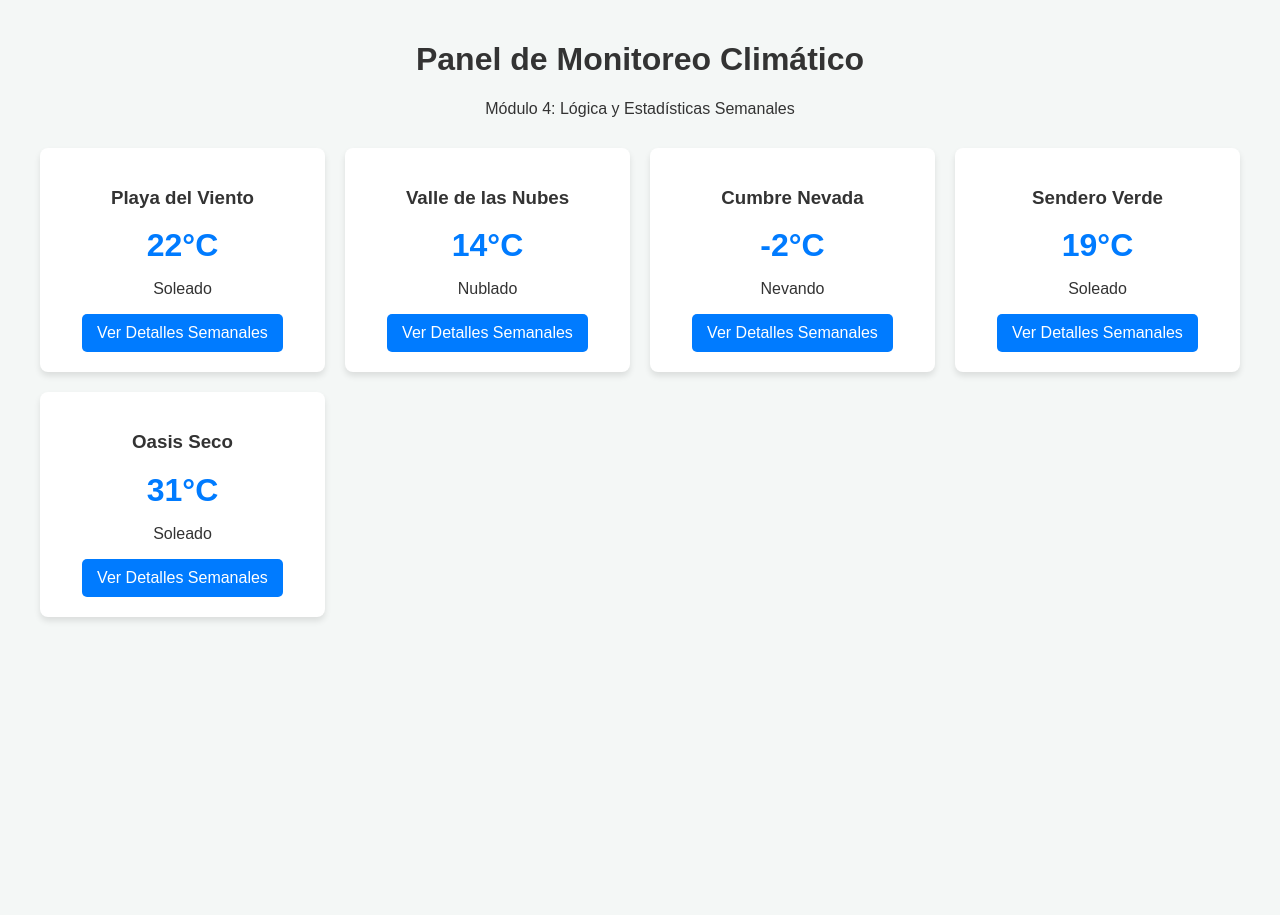
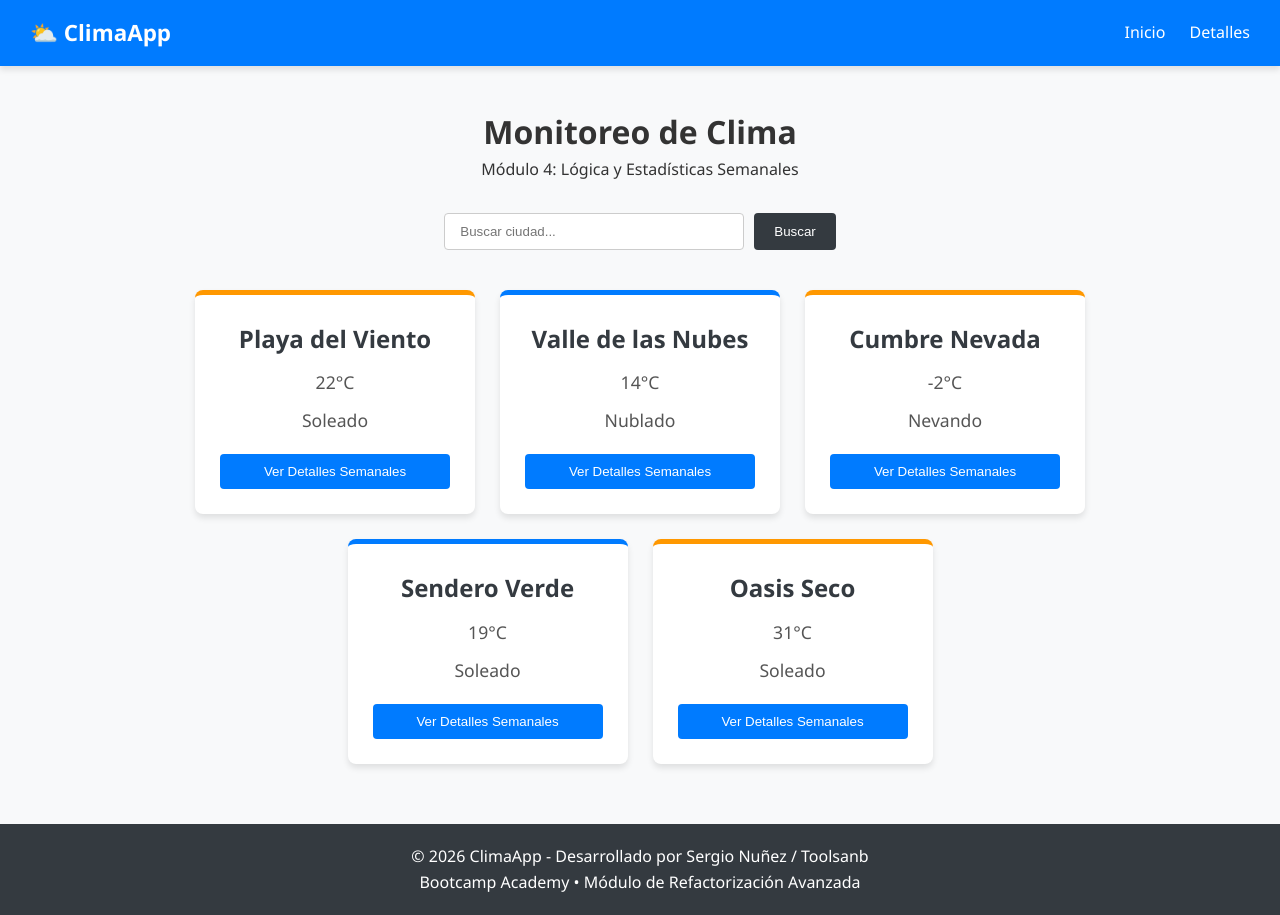
Before and after one commit to toolsanb/app-clima-m4, a plain HTML site: page index.html in a window 1280 px wide. Before the commit the page ends 800 px from the top, so only its background shows below. Drawn offline with nearby package versions, Linux system fonts and the light colour scheme; files that its build step writes are made by us from their sources.

Commit message:
Add files via upload

```diff
--- a/index.html
+++ b/index.html
@@ -3,101 +3,42 @@
 <head>
     <meta charset="UTF-8">
     <meta name="viewport" content="width=device-width, initial-scale=1.0">
-    <title>App de Clima - Panel de Control</title>
-
-    <style>
-        /* Estilos básicos para que la interfaz se vea ordenada antes de que agregues tus propios diseños */
-        body {
-            font-family: Arial, sans-serif;
-            background-color: #f4f7f6;
-            color: #333;
-            margin: 0;
-            padding: 20px;
-        }
-        header {
-            text-align: center;
-            margin-bottom: 30px;
-        }
-        #contenedor-home {
-            display: grid;
-            grid-template-columns: repeat(auto-fit, minmax(250px, 1fr));
-            gap: 20px;
-            max-width: 1200px;
-            margin: 0 auto;
-        }
-        .clima-card {
-            background: white;
-            padding: 20px;
-            border-radius: 8px;
-            box-shadow: 0 4px 6px rgba(0,0,0,0.1);
-            text-align: center;
-        }
-        .clima-card .temp {
-            font-size: 2rem;
-            font-weight: bold;
-            margin: 10px 0;
-            color: #007BFF;
-        }
-        .btn-ver, #btn-volver {
-            background-color: #007BFF;
-            color: white;
-            border: none;
-            padding: 10px 15px;
-            border-radius: 5px;
-            cursor: pointer;
-            font-size: 1rem;
-        }
-        .btn-ver:hover, #btn-volver:hover {
-            background-color: #0056b3;
-        }
-        #seccion-detalle {
-            background: white;
-            padding: 30px;
-            border-radius: 8px;
-            box-shadow: 0 4px 6px rgba(0,0,0,0.1);
-            max-width: 800px;
-            margin: 0 auto;
-        }
-        .grilla-dias {
-            display: grid;
-            grid-template-columns: repeat(auto-fit, minmax(120px, 1fr));
-            gap: 10px;
-            margin: 20px 0;
-        }
-        .dia-item {
-            background: #f8f9fa;
-            padding: 10px;
-            border-radius: 5px;
-            text-align: center;
-            border: 1px solid #eee;
-        }
-        .resumen-caja {
-            background-color: #e3f2fd;
-            border-left: 5px solid #2196f3;
-            padding: 15px;
-            margin-top: 20px;
-            border-radius: 4px;
-        }
-    </style>
+    <title>Monitoreo de clima</title>
+    <link rel="stylesheet" href="scss/main.css">
 </head>
 <body>
 
-    <header>
-        <h1>Panel de Monitoreo Climático</h1>
-        <p>Módulo 4: Lógica y Estadísticas Semanales</p>
-    </header>
+    <nav class="navbar">
+        <div class="logo">⛅ ClimaApp</div>
+        <div class="menu">
+            <a href="#" id="nav-inicio">Inicio</a>
+            <a href="#" id="nav-detalles">Detalles</a>
+        </div>
+    </nav>
 
-    <main>
-        <div id="contenedor-home">
-            </div>
+    <main class="container">
+        <div class="header-container">
+            <h1>Monitoreo de Clima</h1>
+            <p>Módulo 4: Lógica y Estadísticas Semanales</p>
+        </div>
 
-        <div id="seccion-detalle" style="display: none;">
-            </div>
+        <div class="search-container">
+            <input type="text" id="input-buscar" placeholder="Buscar ciudad...">
+            <button id="btn-buscar">Buscar</button>
+        </div>
+
+        <div id="contenedor-home"></div>
+
+        <div id="seccion-detalle"></div>
     </main>
 
+    <footer class="main-footer">
+        <p>© 2026 ClimaApp - Desarrollado por Sergio Nuñez / Toolsanb</p>
+        <p>Bootcamp Academy • Módulo de Refactorización Avanzada</p>
+    </footer>
+
     <script src="datos.js"></script>
+    <script src="dom.js"></script>
     <script src="app.js"></script>
-    <script src="dom.js"></script>
-
 </body>
 </html>
--- /dev/null
+++ b/main.scss
@@ -0,0 +1,235 @@
+/* ==========================================
+   1. CONFIGURACIÓN GLOBAL Y VARIABLES BASE
+   ========================================== */
+:root {
+  --primary-color: #007bff;
+  --secondary-color: #343a40;
+  --accent-orange: #ff9800;
+  --bg-light: #f8f9fa;
+  --text-dark: #333;
+  --shadow: 0 4px 6px rgba(0, 0, 0, 0.1);
+}
+
+* {
+  margin: 0;
+  padding: 0;
+  box-sizing: border-box;
+}
+
+body {
+  font-family: 'Segoe UI', Tahoma, Geneva, Verdana, sans-serif;
+  background-color: var(--bg-light);
+  color: var(--text-dark);
+  line-height: 1.6;
+}
+
+/* NAVBAR */
+.navbar {
+  background-color: var(--primary-color);
+  color: white;
+  display: flex;
+  justify-content: space-between;
+  align-items: center;
+  padding: 15px 30px;
+  box-shadow: var(--shadow);
+}
+.navbar .logo {
+  font-size: 1.4rem;
+  font-weight: bold;
+}
+.navbar .menu a {
+  color: white;
+  text-decoration: none;
+  margin-left: 20px;
+  font-weight: 500;
+}
+
+/* CONTENEDOR PRINCIPAL */
+.container {
+  max-width: 1200px;
+  margin: 40px auto;
+  padding: 0 20px;
+}
+.header-container {
+  text-align: center;
+  margin-bottom: 30px;
+}
+
+/* BUSCADOR */
+.search-container {
+  display: flex;
+  justify-content: center;
+  gap: 10px;
+  margin-bottom: 40px;
+}
+.search-container input {
+  padding: 10px 15px;
+  width: 300px;
+  border: 1px solid #ccc;
+  border-radius: 4px;
+}
+.search-container button {
+  padding: 10px 20px;
+  background-color: var(--secondary-color);
+  color: white;
+  border: none;
+  border-radius: 4px;
+  cursor: pointer;
+}
+
+/* FOOTER */
+.main-footer {
+  background-color: var(--secondary-color);
+  color: white;
+  text-align: center;
+  padding: 20px;
+  margin-top: 60px;
+}
+
+/* ==========================================
+   2. GRILLA Y ANIMACIÓN DE TARJETAS
+   ========================================== */
+.cards-grid, #contenedor-home {
+  display: flex !important;
+  flex-wrap: wrap !important;
+  justify-content: center !important;
+  gap: 25px !important;
+  margin-top: 20px !important;
+}
+
+#contenedor-home > div {
+  background-color: white !important;
+  border-radius: 8px !important;
+  padding: 25px !important;
+  width: 280px !important;
+  box-shadow: var(--shadow) !important;
+  text-align: center !important;
+  border-top: 5px solid var(--accent-orange) !important;
+  display: flex !important;
+  flex-direction: column !important;
+  justify-content: space-between !important;
+  align-items: center !important;
+  transition: transform 0.3s ease, box-shadow 0.3s ease !important;
+  cursor: pointer;
+
+  &:nth-child(even) {
+    border-top-color: var(--primary-color) !important;
+  }
+
+  &:hover {
+    transform: translateY(-8px) !important;
+    box-shadow: 0 12px 20px rgba(0, 0, 0, 0.15) !important;
+  }
+
+  strong, h3, h2 {
+    display: block !important;
+    font-size: 1.5rem !important;
+    color: #343a40 !important;
+    margin-bottom: 10px !important;
+  }
+
+  p, span {
+    font-size: 1.1rem !important;
+    margin-bottom: 10px !important;
+    color: #555 !important;
+  }
+
+  button {
+    padding: 10px 15px !important;
+    background-color: var(--primary-color) !important;
+    color: white !important;
+    border: none !important;
+    border-radius: 4px !important;
+    cursor: pointer !important;
+    width: 100% !important;
+    margin-top: 10px !important;
+
+    &:hover {
+      background-color: #0056b3 !important;
+    }
+  }
+}
+
+/* ==========================================
+   3. SECCIÓN DE DETALLES (ESTADÍSTICAS)
+   ========================================== */
+#seccion-detalle {
+  margin-top: 40px !important;
+  padding: 30px !important;
+  background-color: white !important;
+  border-radius: 8px !important;
+  box-shadow: var(--shadow) !important;
+
+  h2 {
+    font-size: 1.8rem !important;
+    color: var(--secondary-color) !important;
+    margin-bottom: 20px !important;
+    border-bottom: 2px solid var(--primary-color) !important;
+    padding-bottom: 10px !important;
+  }
+
+  .btn-back {
+    padding: 8px 16px !important;
+    background-color: #6c757d !important;
+    color: white !important;
+    border: none !important;
+    border-radius: 4px !important;
+    cursor: pointer !important;
+    margin-bottom: 15px !important;
+
+    &:hover {
+      background-color: #5a6268 !important;
+    }
+  }
+
+  .metrics-grid {
+    display: flex !important;
+    flex-wrap: wrap !important;
+    gap: 30px !important;
+    margin-top: 20px !important;
+  }
+
+  .metric-box {
+    flex: 1 !important;
+    min-width: 280px !important;
+    background: #f8f9fa !important;
+    padding: 20px !important;
+    border-radius: 6px !important;
+    border-left: 5px solid var(--primary-color) !important;
+
+    &:nth-child(2) {
+      border-left-color: var(--accent-orange) !important;
+    }
+
+    h3 {
+      font-size: 1.3rem !important;
+      color: var(--secondary-color) !important;
+      margin-bottom: 15px !important;
+    }
+
+    p {
+      font-size: 1.05rem !important;
+      margin-bottom: 8px !important;
+      color: #495057 !important;
+
+      strong {
+        color: #212529 !important;
+      }
+    }
+
+    ul {
+      list-style-type: none !important;
+      padding: 0 !important;
+
+      li {
+        padding: 6px 0 !important;
+        border-bottom: 1px dashed #dee2e6 !important;
+        font-size: 1.05rem !important;
+
+        &:last-child {
+          border-bottom: none !important;
+        }
+      }
+    }
+  }
+}
```
Also changed, not shown: 1 other file.
